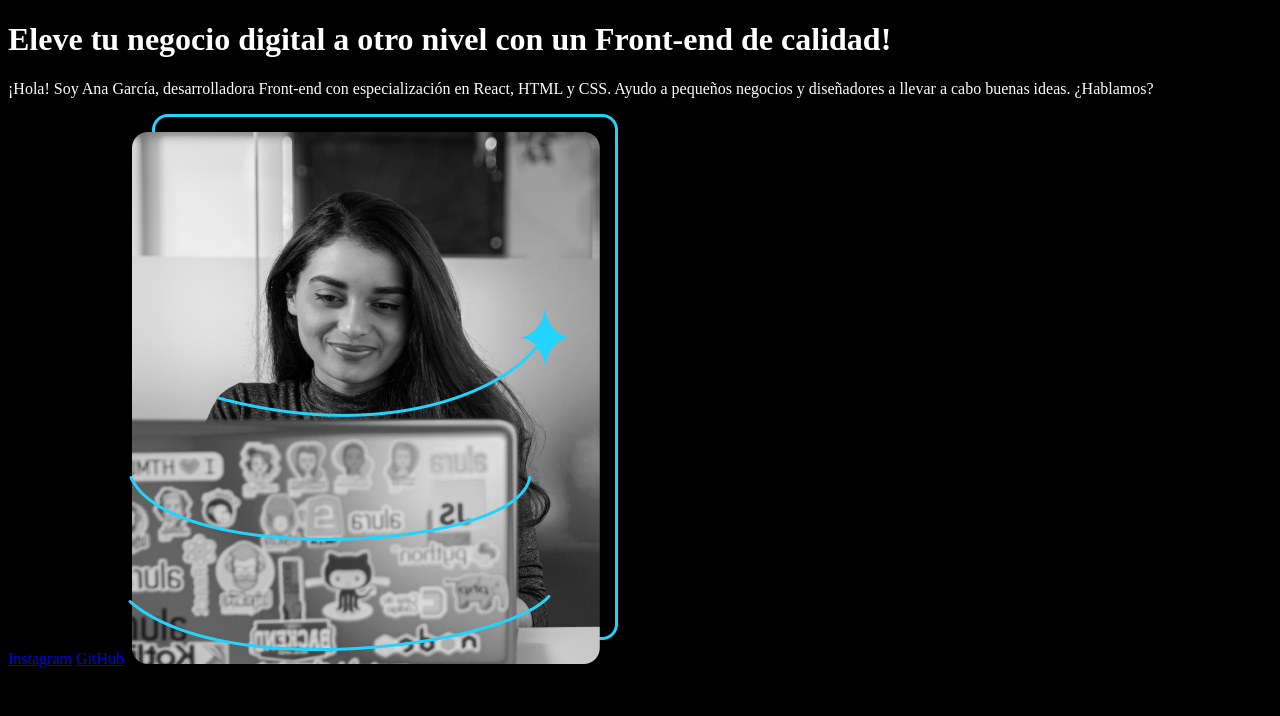
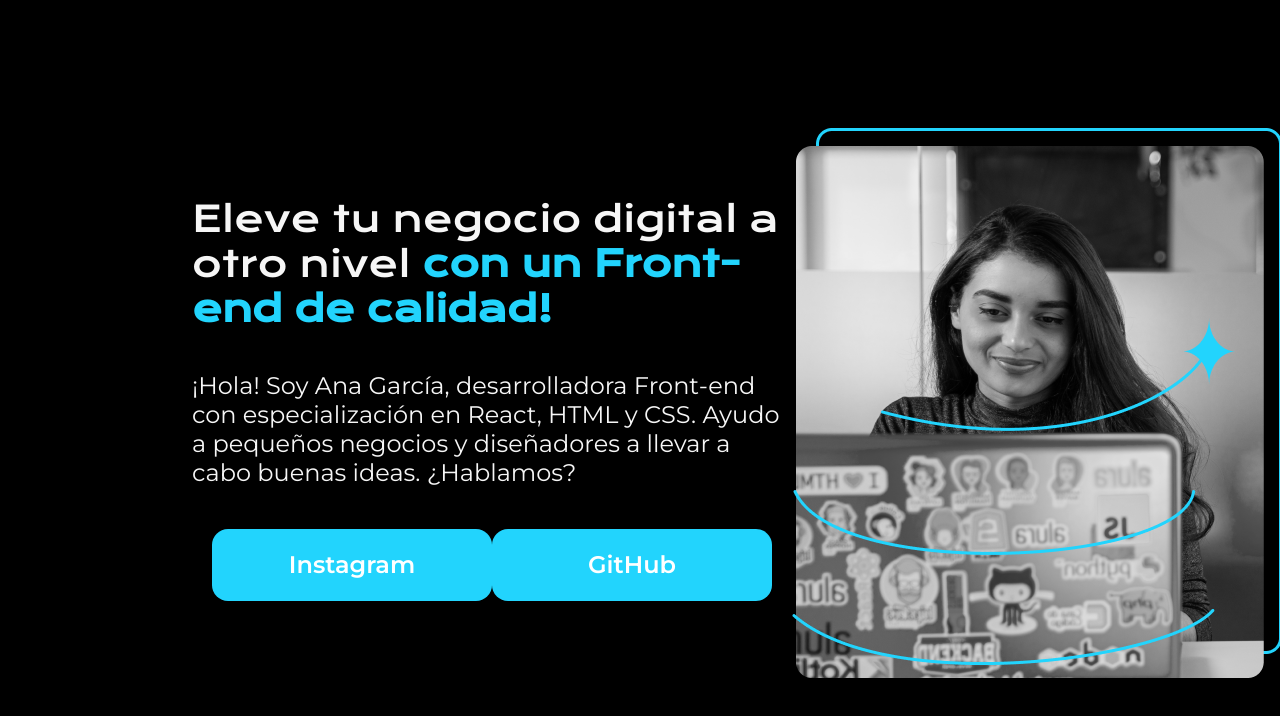
Before and after one commit to ingTonyJimenez/basico-landing, a plain HTML site: page index.html in a window 1280 px wide. Drawn offline with nearby package versions, Linux system fonts and the light colour scheme.

Commit message:
Se aplican clases al HTML y Flexbox al CSS

```diff
--- a/css/style.css
+++ b/css/style.css
@@ -1,4 +1,63 @@
+*{
+    margin: 0;
+    padding: 0;
+}
 body{
+
     background-color: black;
+    color: #F6F6F6;
+    height: 100vh;
+    box-sizing: border-box;
+}
+
+.titulo-destacado{
+    color: #22D4FD;
+}
+
+.presentacion{
+    display: flex;
+    align-items: center;
+    margin: 10% 15%;
+    justify-content: space-between;
+}
+
+.presentacion__contenido{
+    width: 615px;
+    display: flex;
+    flex-direction: column;
+}
+.presentacion__contenido__titulo{
+    font-size: 36px;
+    font-family: "Krona One", serif;
+  font-weight: 400;
+  font-style: normal;
+}
+
+.presentacion__contenido__parrafo{
+    font-family: "Montserrat", serif;
+    font-weight: 400;
+    font-size: 24px;
+    margin-top: 40px;
+}
+
+.presentacion__enlaces{
+    display: flex;
+    padding: 10px 20px;
+    justify-content: space-between;
+    margin-top: 32px;
+}
+
+.presentacion__enlaces__link{
+    width: 280px;
+    padding: 21.5px 0;
+    background-color: #22D4FD;
+    border-radius: 16px;
+    text-align: center;
     color: white;
+    text-decoration: none;
+    font-size: 24px;
+    font-family: "Montserrat", serif;
+    font-weight: 600;
+
+
 }
--- a/index.html
+++ b/index.html
@@ -5,18 +5,29 @@
     <meta name="viewport" content="width=device-width, initial-scale=1.0">
     <title>Document</title>
     <link rel="stylesheet" href="/css/style.css">
+    <link rel="preconnect" href="https://fonts.googleapis.com">
+<link rel="preconnect" href="https://fonts.gstatic.com" crossorigin>
+<link href="https://fonts.googleapis.com/css2?family=Krona+One&display=swap" rel="stylesheet">
+<link href="https://fonts.googleapis.com/css2?family=Montserrat:ital,wght@0,100..900;1,100..900&display=swap" rel="stylesheet">
 </head>
 <body>
     <header>
 
     </header>
-    <main>
-<h1>Eleve tu negocio digital a otro nivel <strong>con un Front-end de calidad!</strong></h1>
-<p>¡Hola! Soy Ana García, desarrolladora Front-end con especialización en React, HTML y CSS. Ayudo a pequeños negocios y diseñadores a llevar a cabo buenas ideas. ¿Hablamos?
+    <main class="presentacion">
+        <section class="presentacion__contenido">
+<h1 class="presentacion__contenido__titulo">Eleve tu negocio digital a otro nivel <strong class="titulo-destacado">con un Front-end de calidad!</strong></h1>
+<p class="presentacion__contenido__parrafo">¡Hola! Soy Ana García, desarrolladora Front-end con especialización en React, HTML y CSS. Ayudo a pequeños negocios y diseñadores a llevar a cabo buenas ideas. ¿Hablamos?
 
 </p>
-<a href="https://www.instagram.com/">Instagram</a>
-<a href="https://github.com/">GitHub</a>
+
+<div class="presentacion__enlaces">
+    <a class="presentacion__enlaces__link" href="https://www.instagram.com/">Instagram</a>
+    <a class="presentacion__enlaces__link" href="https://github.com/">GitHub</a>
+
+</div>
+
+</section>
 <img src="img/Imagem.png" alt="Imagen de Ana García trabajando">
     </main>
     <footer>
```
